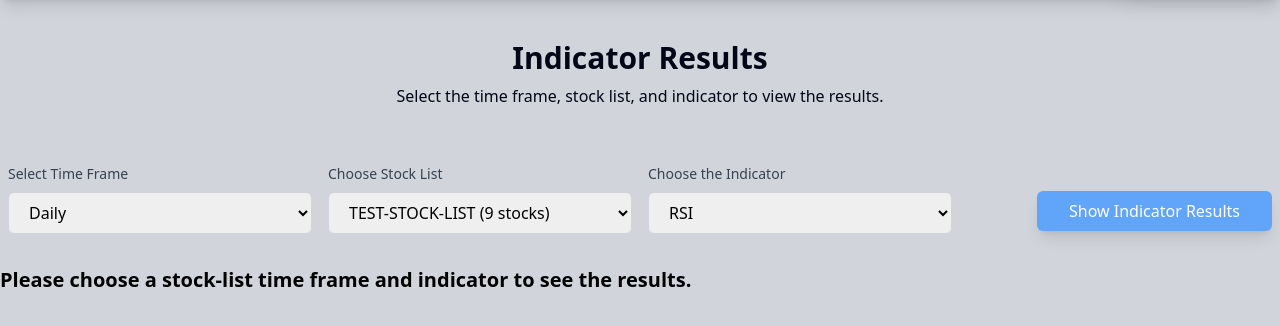
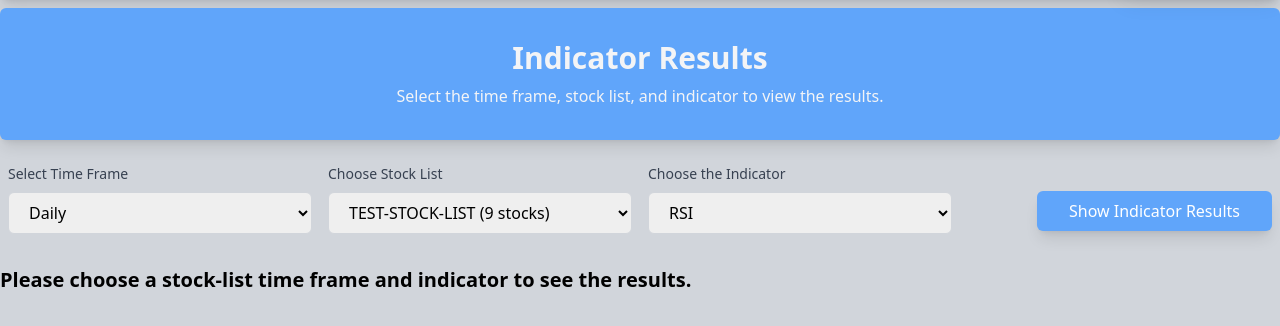
Before and after one commit to Wamiq319/Stock-App, a Flask app: page /indicator-results in a window 1280 px wide. Shown: the part 72-398 px from the top of the page. Run offline with Flask 3, Linux system fonts and the light colour scheme.

Commit message:
Enhance indicator results template: update header styling for improved visibility and user experience

```diff
--- a/app/templates/indicator_results.html
+++ b/app/templates/indicator_results.html
@@ -1,7 +1,7 @@
 {% extends "base.html" %} {% block title %}Indicator Results{% endblock %} {%
 block content %}
 <!-- Header -->
-<div class="text-slate-950 p-8 rounded-md text-center">
+<div class="bg-blue-400 shadow-lg text-gray-100 p-8 rounded-md text-center">
   <h1 class="text-3xl font-bold">Indicator Results</h1>
   <p class="mt-2">
     Select the time frame, stock list, and indicator to view the results.
```
